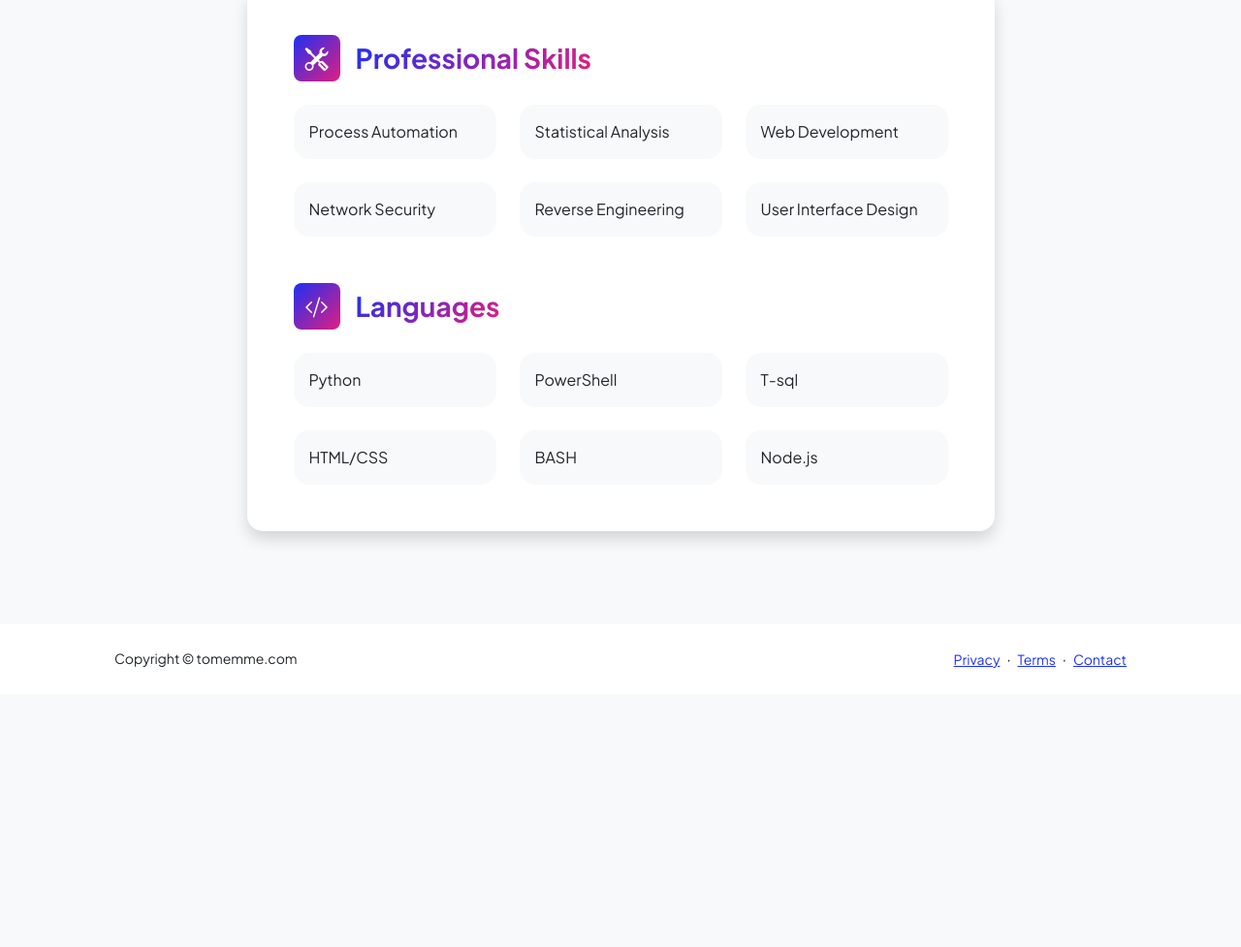
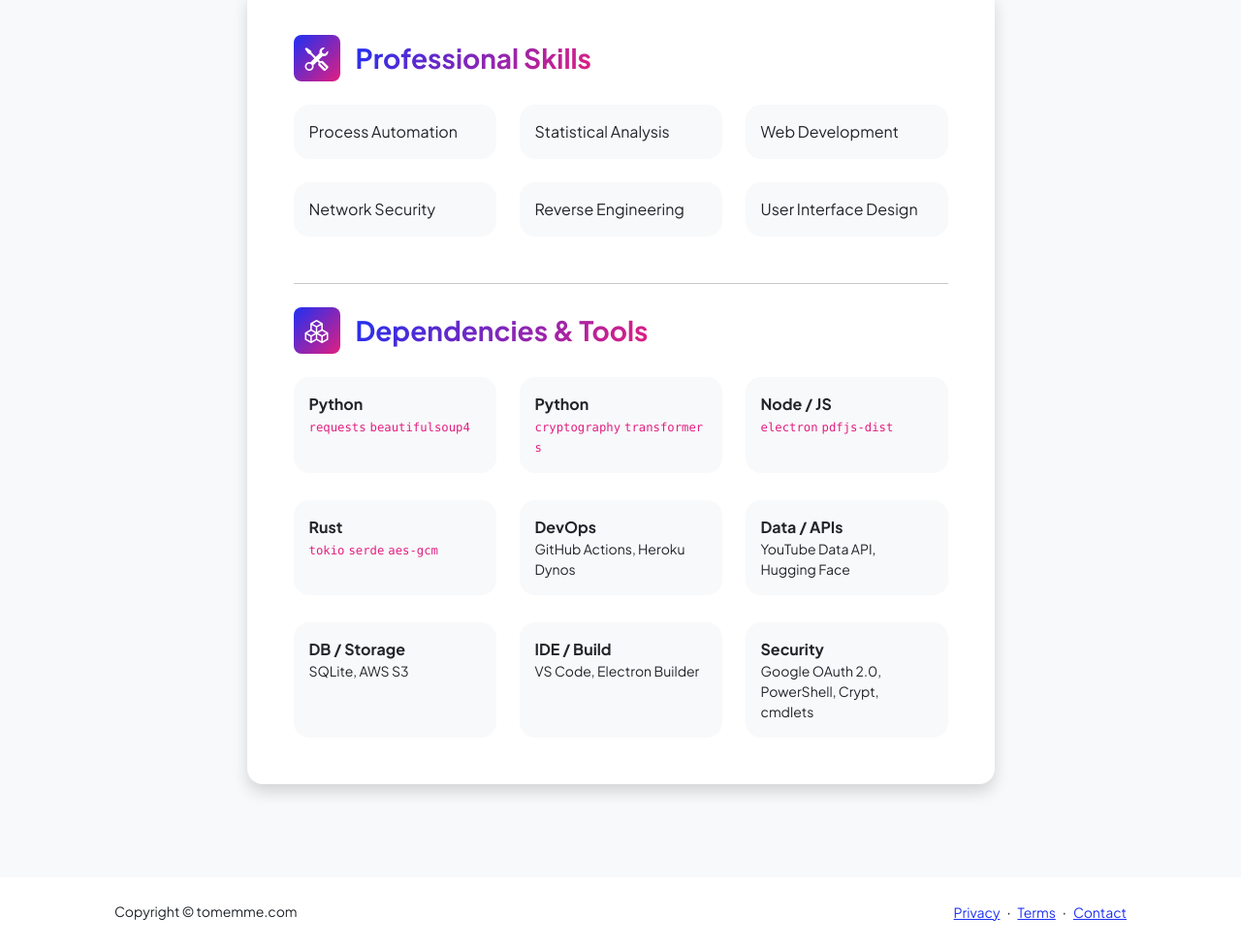
Before and after one commit to tomemme/portfolio, a website: page public/resume.html in a window 1280 px wide. Shown: the part 1741-2718 px from the top of the page at 97% size. Before the commit the page ends 2457 px from the top, so only its background shows below. Drawn offline with nearby package versions, Linux system fonts and the light colour scheme.

```diff
--- a/public/resume.html
+++ b/public/resume.html
@@ -177,25 +177,95 @@
                                             <div class="col"><div class="d-flex align-items-center bg-light rounded-4 p-3 h-100">User Interface Design</div></div>
                                         </div>
                                     </div>
-                                    <!-- Languages list-->
+
+                                    <!-- Dependencies & Tools list-->
+                                    <hr class="my-4">
+
                                     <div class="mb-0">
-                                        <div class="d-flex align-items-center mb-4">
-                                            <div class="feature bg-primary bg-gradient-primary-to-secondary text-white rounded-3 me-3"><i class="bi bi-code-slash"></i></div>
-                                            <h3 class="fw-bolder mb-0"><span class="text-gradient d-inline">Languages</span></h3>
+                                    <div class="d-flex align-items-center mb-4">
+                                        <div class="feature bg-primary bg-gradient-primary-to-secondary text-white rounded-3 me-3">
+                                        <i class="bi bi-boxes"></i>
                                         </div>
-                                        <div class="row row-cols-1 row-cols-md-3 mb-4">
-                                            <div class="col mb-4 mb-md-0"><div class="d-flex align-items-center bg-light rounded-4 p-3 h-100">Python</div></div>
-                                            <div class="col mb-4 mb-md-0"><div class="d-flex align-items-center bg-light rounded-4 p-3 h-100">PowerShell</div></div>
-                                            <div class="col"><div class="d-flex align-items-center bg-light rounded-4 p-3 h-100">T-sql</div></div>
+                                        <h3 class="fw-bolder mb-0">
+                                        <span class="text-gradient d-inline">Dependencies&nbsp;&amp;&nbsp;Tools</span>
+                                        </h3>
+                                    </div>
+
+                                    <!-- Row 1 -->
+                                    <div class="row row-cols-1 row-cols-md-3 gy-4">
+                                        <div class="col">
+                                        <div class="bg-light rounded-4 p-3 h-100 d-flex flex-column">
+                                            <span class="fw-bold">Python</span>
+                                            <span class="small text-wrap">
+                                            <code class="me-1">requests</code><code>beautifulsoup4</code>
+                                            </span>
                                         </div>
-                                        <div class="row row-cols-1 row-cols-md-3">
-                                            <div class="col mb-4 mb-md-0"><div class="d-flex align-items-center bg-light rounded-4 p-3 h-100">HTML/CSS</div></div>
-                                            <div class="col mb-4 mb-md-0"><div class="d-flex align-items-center bg-light rounded-4 p-3 h-100">BASH</div></div>
-                                            <div class="col"><div class="d-flex align-items-center bg-light rounded-4 p-3 h-100">Node.js</div></div>
+                                        </div>
+                                        <div class="col">
+                                        <div class="bg-light rounded-4 p-3 h-100 d-flex flex-column">
+                                            <span class="fw-bold">Python</span>
+                                            <span class="small text-wrap">
+                                            <code class="me-1">cryptography</code><code>transformers</code>
+                                            </span>
+                                        </div>
+                                        </div>
+                                        <div class="col">
+                                        <div class="bg-light rounded-4 p-3 h-100 d-flex flex-column">
+                                            <span class="fw-bold">Node / JS</span>
+                                            <span class="small text-wrap">
+                                            <code class="me-1">electron</code><code>pdfjs-dist</code>
+                                            </span>
+                                        </div>
                                         </div>
                                     </div>
-                                </div>
-                            </div>
+
+                                    <!-- Row 2 -->
+                                    <div class="row row-cols-1 row-cols-md-3 gy-4 mt-1">
+                                        <div class="col">
+                                        <div class="bg-light rounded-4 p-3 h-100 d-flex flex-column">
+                                            <span class="fw-bold">Rust</span>
+                                            <span class="small text-wrap">
+                                            <code class="me-1">tokio</code><code class="me-1">serde</code><code>aes-gcm</code>
+                                            </span>
+                                        </div>
+                                        </div>
+                                        <div class="col">
+                                        <div class="bg-light rounded-4 p-3 h-100 d-flex flex-column">
+                                            <span class="fw-bold">DevOps</span>
+                                            <span class="small text-wrap">GitHub Actions, Heroku Dynos</span>
+                                        </div>
+                                        </div>
+                                        <div class="col">
+                                        <div class="bg-light rounded-4 p-3 h-100 d-flex flex-column">
+                                            <span class="fw-bold">Data / APIs</span>
+                                            <span class="small text-wrap">YouTube Data API, Hugging Face</span>
+                                        </div>
+                                        </div>
+                                    </div>
+
+                                    <!-- Row 3 -->
+                                    <div class="row row-cols-1 row-cols-md-3 gy-4 mt-1">
+                                        <div class="col">
+                                        <div class="bg-light rounded-4 p-3 h-100 d-flex flex-column">
+                                            <span class="fw-bold">DB / Storage</span>
+                                            <span class="small text-wrap">SQLite, AWS S3</span>
+                                        </div>
+                                        </div>
+                                        <div class="col">
+                                        <div class="bg-light rounded-4 p-3 h-100 d-flex flex-column">
+                                            <span class="fw-bold">IDE / Build</span>
+                                            <span class="small text-wrap">VS Code, Electron Builder</span>
+                                        </div>
+                                        </div>
+                                        <div class="col">
+                                        <div class="bg-light rounded-4 p-3 h-100 d-flex flex-column">
+                                            <span class="fw-bold">Security</span>
+                                            <span class="small text-wrap">Google OAuth 2.0, PowerShell, Crypt, cmdlets</span>
+                                        </div>
+                                        </div>
+                                    </div>
+                                    </div>
+
                         </section>
                     </div>
                 </div>
```
